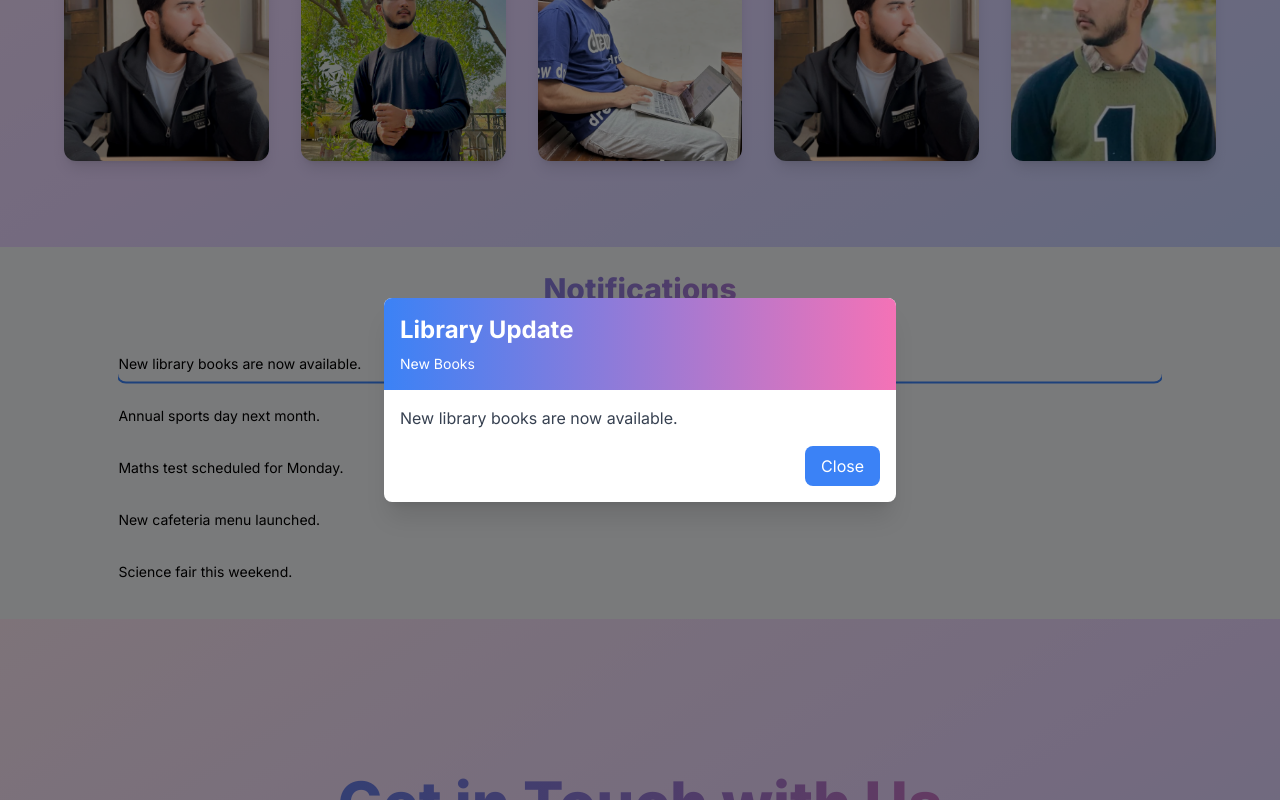
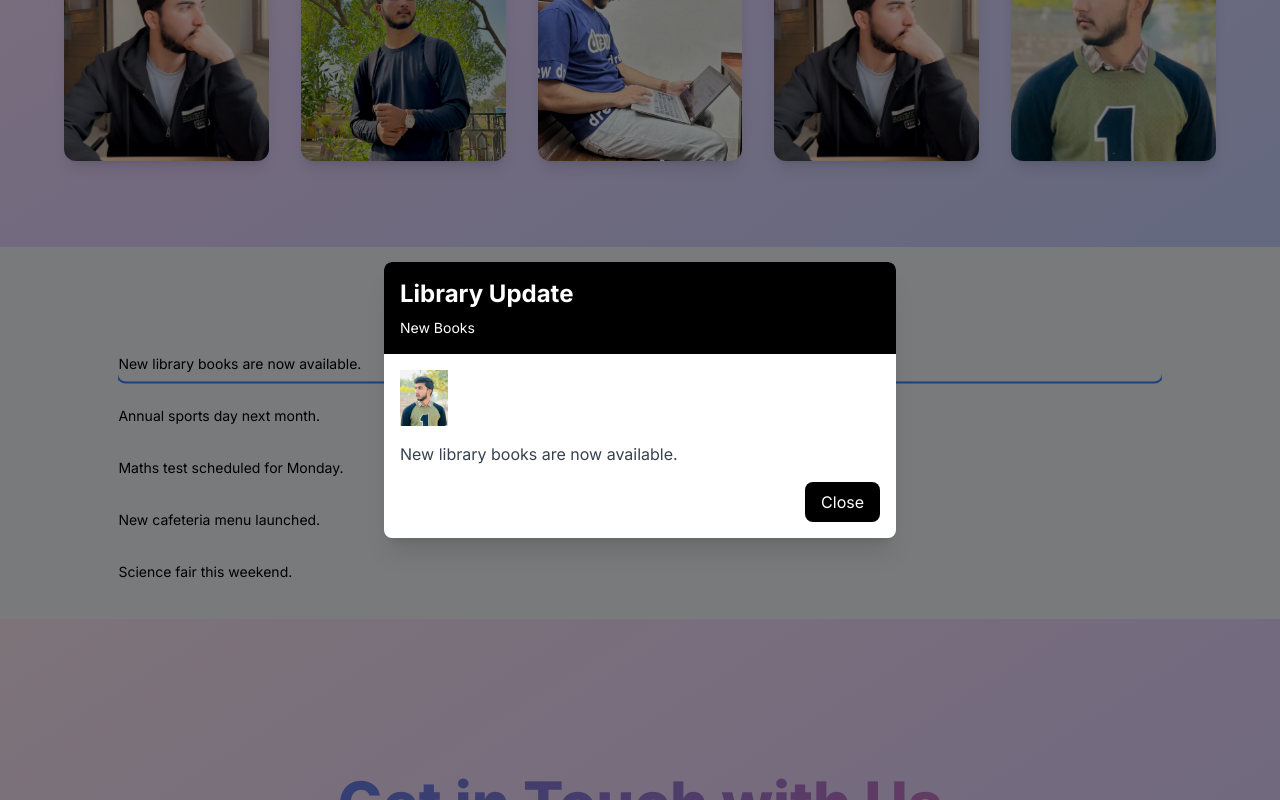
Before and after one commit to UmairRaaz/school-managment-system, a Next.js app: page / in a window 1280 px wide. Both pictures are taken after a click on the button "New library books are now available.". Shown: the part 1445-2245 px from the top of the page. Built offline with nearby package versions, Linux system fonts and the light colour scheme; no server answers.

Commit message:
notification-image-add

```diff
--- a/src/components/AdminProfileEditForm.jsx
+++ b/src/components/AdminProfileEditForm.jsx
@@ -173,7 +173,7 @@ const AdminProfileEditForm = () => {
             <button
   onClick={handleEditClick}
   className={`px-12 py-2 ml-4 text-black font-semibold hover:bg-black hover:text-white border border-black transition-all duration-300 ease-in-out
-              ${isEditing ? 'block md:inline-block' : 'inline-block md:hidden'}`}
+              ${isEditing ? 'block md:inline-block' : 'inline-block '}`}
 >
   {isEditing ? "Cancel" : "Edit Profile"}
 </button>
--- a/src/components/NotificationSection.jsx
+++ b/src/components/NotificationSection.jsx
@@ -1,22 +1,24 @@
 // components/NotificationSectionWithModal.jsx
 'use client'
 import React, { useState } from "react";
+import Image from "next/image";
 
 const notifications = [
-  { title: "School Closure", subject: "Closure Notice", message: "School will be closed on Friday.", link: "/notifications/1" },
-  { title: "Parent-Teacher Meeting", subject: "Meeting Schedule", message: "Parent-teacher meeting next Wednesday.", link: "/notifications/2" },
-  { title: "Library Update", subject: "New Books", message: "New library books are now available.", link: "/notifications/3" },
-  { title: "Sports Day", subject: "Event Announcement", message: "Annual sports day next month.", link: "/notifications/4" },
-  { title: "Maths Test", subject: "Test Schedule", message: "Maths test scheduled for Monday.", link: "/notifications/5" },
-  { title: "Cafeteria Menu", subject: "Menu Update", message: "New cafeteria menu launched.", link: "/notifications/6" },
-  { title: "Science Fair", subject: "Event Announcement", message: "Science fair this weekend.", link: "/notifications/7" },
-  { title: "Extra Classes", subject: "Class Schedule", message: "Extra classes for Grade 10 on Saturday.", link: "/notifications/8" },
-  { title: "Art Competition", subject: "Competition Announcement", message: "Art competition entries are open.", link: "/notifications/9" },
-  { title: "Uniform Sale", subject: "Sale Notice", message: "School uniform sale this Thursday.", link: "/notifications/10" },
+  { title: "School Closure", subject: "Closure Notice", message: "School will be closed on Friday.", link: "/notifications/1", image: "/moon.jpg" },
+  { title: "Parent-Teacher Meeting", subject: "Meeting Schedule", message: "Parent-teacher meeting next Wednesday.", link: "/notifications/2", image: "/moon.jpg" },
+  { title: "Library Update", subject: "New Books", message: "New library books are now available.", link: "/notifications/3", image: "/moon.jpg" },
+  { title: "Sports Day", subject: "Event Announcement", message: "Annual sports day next month.", link: "/notifications/4", image: "/moon.jpg" },
+  { title: "Maths Test", subject: "Test Schedule", message: "Maths test scheduled for Monday.", link: "/notifications/5", image: "/moon.jpg" },
+  { title: "Cafeteria Menu", subject: "Menu Update", message: "New cafeteria menu launched.", link: "/notifications/6", image: "/moon.jpg" },
+  { title: "Science Fair", subject: "Event Announcement", message: "Science fair this weekend.", link: "/notifications/7", image: "/moon.jpg" },
+  { title: "Extra Classes", subject: "Class Schedule", message: "Extra classes for Grade 10 on Saturday.", link: "/notifications/8", image: "/moon.jpg" },
+  { title: "Art Competition", subject: "Competition Announcement", message: "Art competition entries are open.", link: "/notifications/9", image: "/moon.jpg" },
+  { title: "Uniform Sale", subject: "Sale Notice", message: "School uniform sale this Thursday.", link: "/notifications/10", image: "/moon.jpg" },
 ];
 
 const NotificationSectionWithModal = () => {
   const [showModal, setShowModal] = useState(false);
+  const [showImageModal, setShowImageModal] = useState(false);
   const [currentNotification, setCurrentNotification] = useState({});
 
   const handleNotificationClick = (notification) => {
@@ -27,6 +29,14 @@ const NotificationSectionWithModal = () => {
   const closeModal = () => {
     setShowModal(false);
     setCurrentNotification({});
+  };
+
+  const openImageModal = () => {
+    setShowImageModal(true);
+  };
+
+  const closeImageModal = () => {
+    setShowImageModal(false);
   };
 
   return (
@@ -55,16 +65,50 @@ const NotificationSectionWithModal = () => {
             onClick={() => closeModal()}
           ></div>
           <div className="bg-white rounded-lg overflow-hidden shadow-xl transform transition-all sm:max-w-lg sm:w-full">
-            <div className="bg-gradient-to-r from-blue-500 to-pink-400 p-4">
+            <div className="bg-black p-4">
               <h2 className="text-2xl font-bold text-white mb-2">{currentNotification.title}</h2>
               <p className="text-white text-sm">{currentNotification.subject}</p>
             </div>
+            {currentNotification.image && (
+              <img
+                src={currentNotification.image}
+                alt={currentNotification.title}
+                className="w-20 h-auto mt-4 px-4 cursor-pointer"
+                onClick={openImageModal}
+              />
+            )}
             <div className="p-4">
               <p className="text-gray-700 text-base">{currentNotification.message}</p>
               <div className="flex justify-end mt-4">
                 <button
                   onClick={() => closeModal()}
-                  className="px-4 py-2 bg-blue-500 text-white rounded-lg hover:bg-blue-700 transition duration-300 focus:outline-none focus:ring-2 focus:ring-blue-500"
+                  className="px-4 py-2 bg-black text-white rounded-lg hover:bg-blue-700 transition duration-300 focus:outline-none focus:ring-2 focus:ring-blue-500"
+                >
+                  Close
+                </button>
+              </div>
+            </div>
+          </div>
+        </div>
+      )}
+
+      {showImageModal && (
+        <div className="fixed inset-0 flex items-center justify-center z-50">
+          <div
+            className="fixed inset-0 bg-black opacity-50"
+            onClick={() => closeImageModal()}
+          ></div>
+          <div className=" overflow-hidden shadow-xl transform transition-all sm:max-w-lg sm:w-full p-10">
+            <div className="p-4">
+              <img
+                src={currentNotification.image}
+                alt={currentNotification.title}
+                className="w-full h-auto"
+              />
+              <div className="flex justify-end mt-4">
+                <button
+                  onClick={() => closeImageModal()}
+                  className="px-4 py-2 bg-black text-white rounded-lg hover:bg-blue-700 transition duration-300 focus:outline-none focus:ring-2 focus:ring-blue-500"
                 >
                   Close
                 </button>
```
